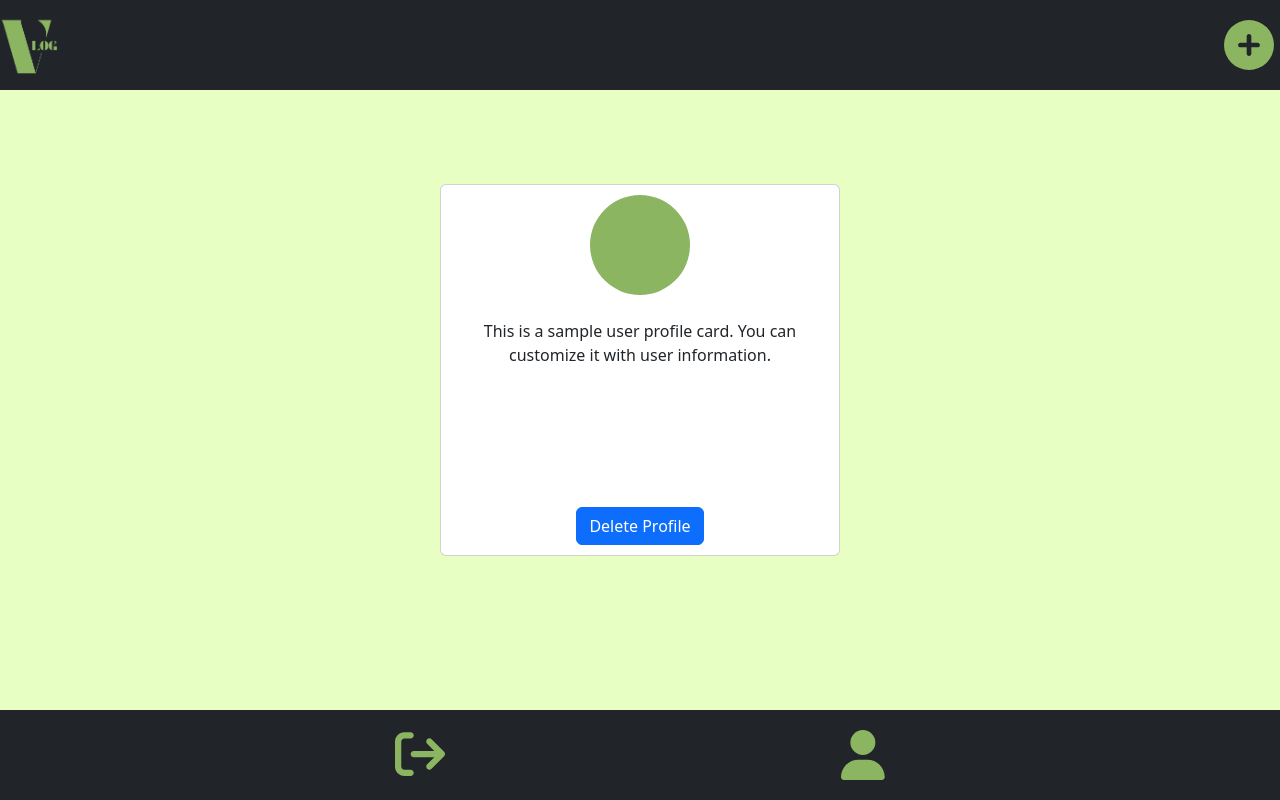
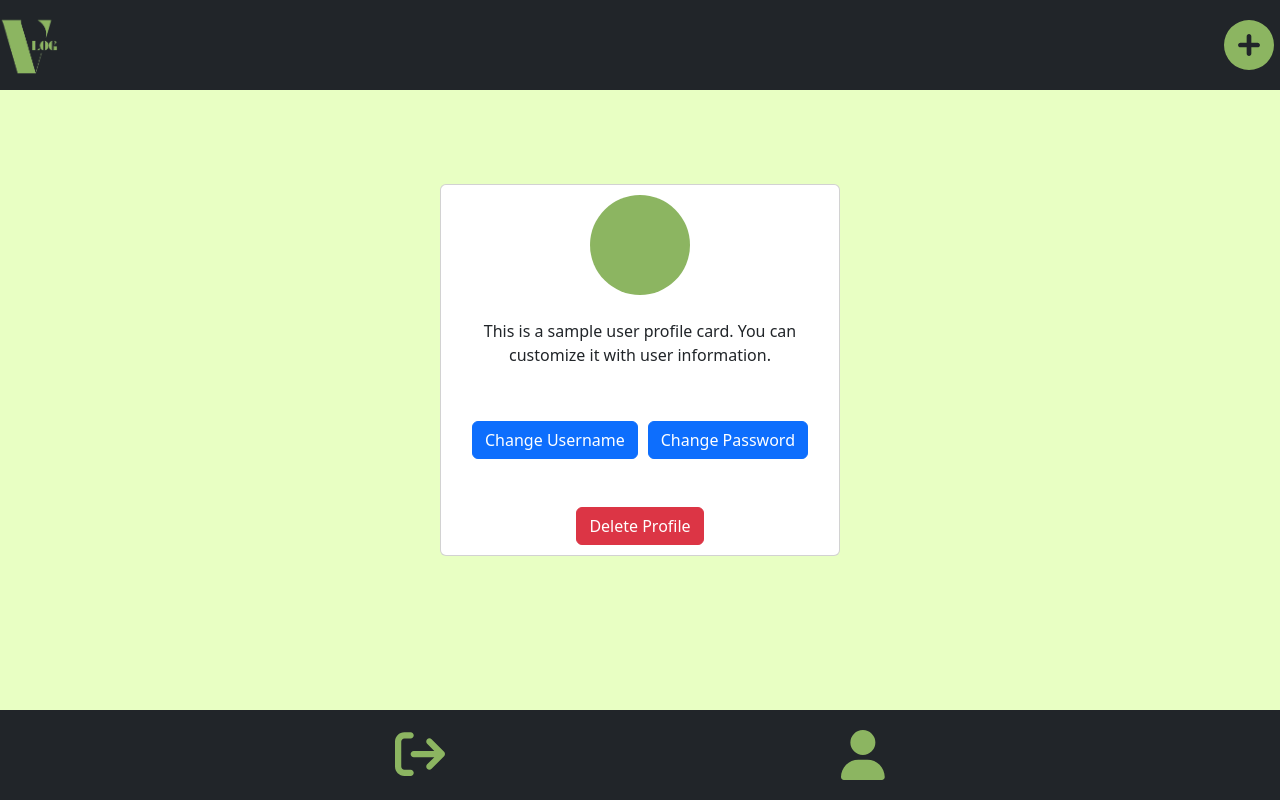
Before and after one commit to jaydgm/vlog, a React (Vite) app in the folder client/: page /vlog/profile in a window 1280 px wide. Built offline with nearby package versions, Linux system fonts and the light colour scheme; no server answers.

Commit message:
dd buttons and change styling

```diff
--- a/client/src/components/Profile.jsx
+++ b/client/src/components/Profile.jsx
@@ -37,16 +37,21 @@ function Profile() {
     };
 
     return (
-        <div className="profileContainer" >
+<div className="profileContainer">
     <div className="card text-center" style={{ maxWidth: "25rem", maxHeight: "25rem"}}>
         <div className="profile-body">
             <div className="circle">{user && user.name}</div>
             <h5 className="card-title mt-3"></h5>
             <p className="profile-text">This is a sample user profile card. You can customize it with user information.</p>
-                    <a href="#" className="btn btn-primary">Delete Profile</a>
+            <div className="d-flex justify-content-between mt-5" style={{ gap: "10px" }}>
+                <a href="#" className="btn btn-primary">Change Username</a>
+                <a href="#" className="btn btn-primary">Change Password</a>
+            </div>
+            <a href="#" className="btn btn-danger mt-5">Delete Profile</a>
         </div>
     </div>
 </div>
+
     );
 }
 
```
Lines whose indentation alone changed are shown as unchanged.
